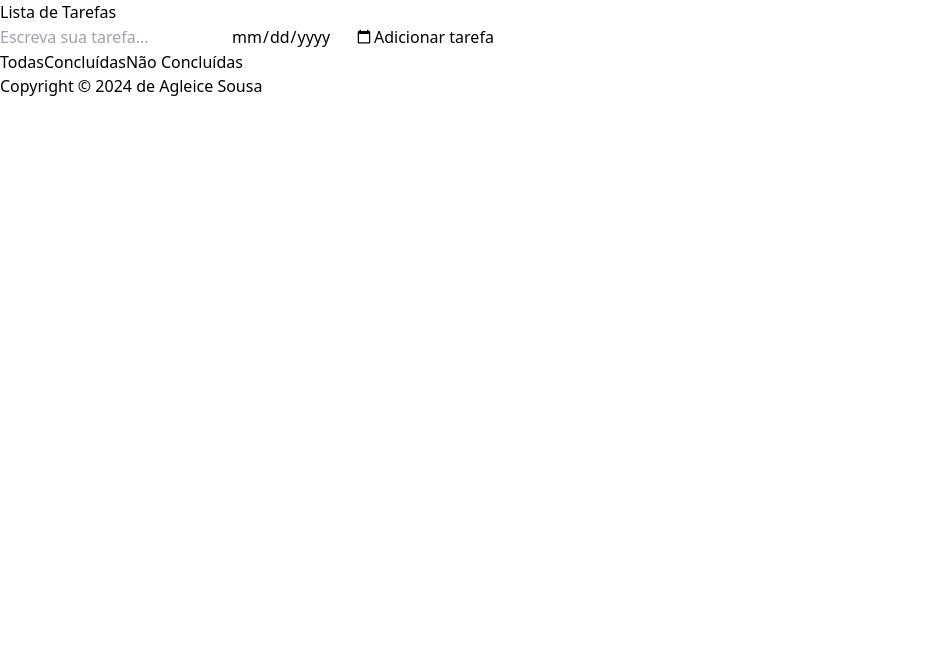
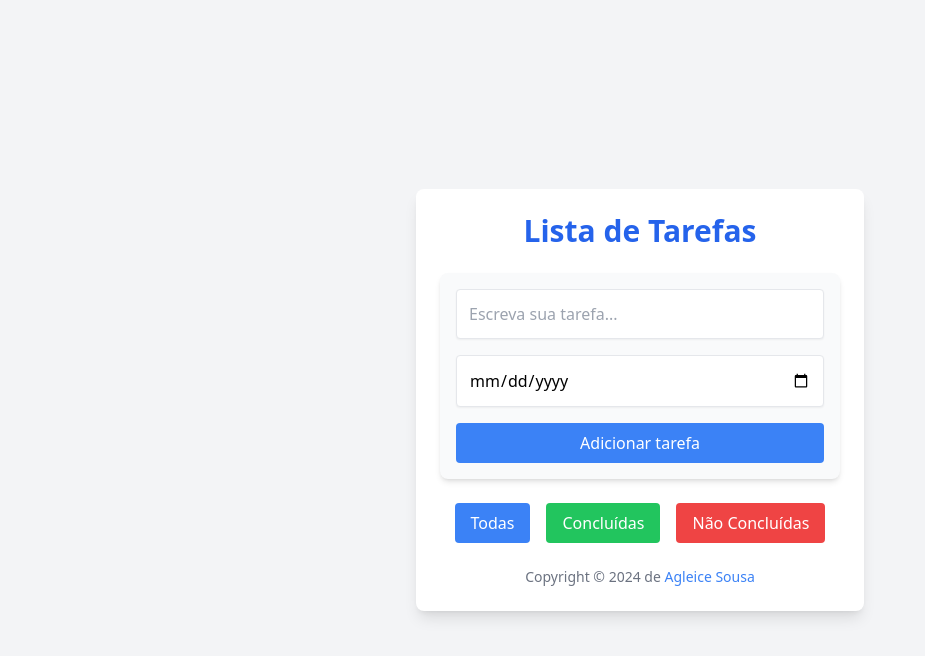
Before and after one commit to agleicesousa/ToDoList, a React (Vite) app: page / in a window 1280 px wide. Shown: the top 656 px of the page, without its empty margins (0-925 px from the left). Built offline with nearby package versions, Linux system fonts and the light colour scheme.

Commit message:
feat: estilizacao tailwind geral

```diff
--- a/src/components/Feedback.jsx
+++ b/src/components/Feedback.jsx
@@ -2,7 +2,7 @@ import PropTypes from 'prop-types';
 
 export default function Feedback({ message }) {
     return message ? (
-        <p className="">
+        <p className="p-3 bg-green-100 text-green-700 border border-green-400 rounded shadow-sm">
             {message}
         </p>
     ) : null;
--- a/src/components/TaskForm.jsx
+++ b/src/components/TaskForm.jsx
@@ -27,15 +27,16 @@ export default function TaskForm({ onAddTask, editIndex, tasks }) {
     };
 
     return (
-        <div className="">
+        <div className="flex flex-col space-y-4 bg-gray-50 p-4 rounded-lg shadow-md">
             <input type="text" value={newTask}
-            onChange={(e) => setNewTask(e.target.value)}
+                onChange={(e) => setNewTask(e.target.value)}
                 placeholder="Escreva sua tarefa..."
-                className=""/>
+                className="p-3 border rounded shadow-sm focus:outline-none focus:ring-2 focus:ring-blue-500" />
             <input type="date" value={dueDate}
-            onChange={(e) => setDueDate(e.target.value)}
-                className=""/>
-            <button onClick={handleSubmit} className="">
+                onChange={(e) => setDueDate(e.target.value)}
+                className="p-3 border rounded shadow-sm focus:outline-none focus:ring-2 focus:ring-blue-500" />
+            <button onClick={handleSubmit}
+                className="px-4 py-2 bg-blue-500 text-white rounded hover:bg-blue-600 focus:outline-none focus:ring-2 focus:ring-blue-500">
                 {editIndex !== null ? 'Atualizar tarefa' : 'Adicionar tarefa'}
             </button>
         </div>
--- a/src/components/TaskItem.jsx
+++ b/src/components/TaskItem.jsx
@@ -9,27 +9,27 @@ function formatDate(dateString) {
 
 export default function TaskItem({ task, onEdit, onRemove, index, onToggleComplete }) {
     return (
-        <li className="">
-            <div className="">
+        <li className="flex items-start p-4 bg-white rounded shadow-sm hover:shadow-md transition-shadow w-full">
+            <div className="flex-shrink-0">
                 {task.completed ?
-                    <MdCheckBox className="" onClick={() => onToggleComplete(index)} /> :
-                    <MdCheckBoxOutlineBlank className="" onClick={() => onToggleComplete(index)} />}
+                    <MdCheckBox className="text-blue-600 cursor-pointer" onClick={() => onToggleComplete(index)} /> :
+                    <MdCheckBoxOutlineBlank className="text-blue-600 cursor-pointer" onClick={() => onToggleComplete(index)} />}
             </div>
-            <div className="">
-                <div className="">
-                    <span className="">
+            <div className="flex-1 ml-4 overflow-hidden">
+                <div className="max-h-16 overflow-auto">
+                    <span className={`block text-lg ${task.completed ? 'line-through text-gray-500' : ''}`}>
                         {task.task}
                     </span>
-                    <span className="">
+                    <span className="block text-sm text-gray-500 mt-1">
                         {formatDate(task.dueDate)}
                     </span>
                 </div>
             </div>
-            <div className="">
-                <button onClick={() => onEdit(index)} className="">
+            <div className="flex-shrink-0 flex space-x-2 ml-4">
+                <button onClick={() => onEdit(index)} className="p-2 bg-yellow-500 text-white rounded hover:bg-yellow-600 focus:outline-none focus:ring-2 focus:ring-yellow-500">
                     <FiEdit />
                 </button>
-                <button onClick={() => onRemove(index)} className="">
+                <button onClick={() => onRemove(index)} className="p-2 bg-red-500 text-white rounded hover:bg-red-600 focus:outline-none focus:ring-2 focus:ring-red-500">
                     <FiTrash />
                 </button>
             </div>
--- a/src/components/TodoList.jsx
+++ b/src/components/TodoList.jsx
@@ -82,13 +82,13 @@ export default function ToDoList() {
     });
 
     return (
-        <div className="">
-            <div className="">
-                <header className="">
-                    <h1 className="">Lista de Tarefas</h1>
+        <div className="flex items-center justify-center min-h-screen bg-gray-100 p-4">
+            <div className="container p-6 bg-white rounded-lg shadow-lg max-w-md w-full overflow-auto">
+                <header className="mb-6">
+                    <h1 className="text-3xl font-bold text-center text-blue-600">Lista de Tarefas</h1>
                 </header>
 
-                <main className="">
+                <main className="space-y-6">
                     <Feedback message={feedback} />
                     <TaskForm
                         onAddTask={handleAddTask}
@@ -96,13 +96,13 @@ export default function ToDoList() {
                         tasks={tasks}
                     />
 
-                    <div className="">
-                        <button onClick={() => setFilter('all')} className="">Todas</button>
-                        <button onClick={() => setFilter('completed')} className="">Concluídas</button>
-                        <button onClick={() => setFilter('incomplete')} className="">Não Concluídas</button>
+                    <div className="flex flex-wrap justify-center gap-4">
+                        <button onClick={() => setFilter('all')} className="px-4 py-2 bg-blue-500 text-white rounded hover:bg-blue-600 focus:outline-none focus:ring-2 focus:ring-blue-500">Todas</button>
+                        <button onClick={() => setFilter('completed')} className="px-4 py-2 bg-green-500 text-white rounded hover:bg-green-600 focus:outline-none focus:ring-2 focus:ring-green-500">Concluídas</button>
+                        <button onClick={() => setFilter('incomplete')} className="px-4 py-2 bg-red-500 text-white rounded hover:bg-red-600 focus:outline-none focus:ring-2 focus:ring-red-500">Não Concluídas</button>
                     </div>
 
-                    <ul className="">
+                    <ul className="space-y-4">
                         {filteredTasks.map((task, index) => (
                             <TaskItem
                                 key={index}
@@ -116,10 +116,10 @@ export default function ToDoList() {
                     </ul>
                 </main>
 
-                <footer className="">
-                    <p className="">
-                        Copyright &copy; {new Date().getFullYear()} de{' '}
-                        <a href="#" target="_blank" rel="noopener noreferrer" className="">
+                <footer className="mt-6 text-center">
+                    <p className="text-sm text-gray-500">
+                        Copyright © {new Date().getFullYear()} de{' '}
+                        <a href="#" target="_blank" rel="noopener noreferrer" className="text-blue-500 hover:underline">
                             Agleice Sousa
                         </a>
                     </p>
```
